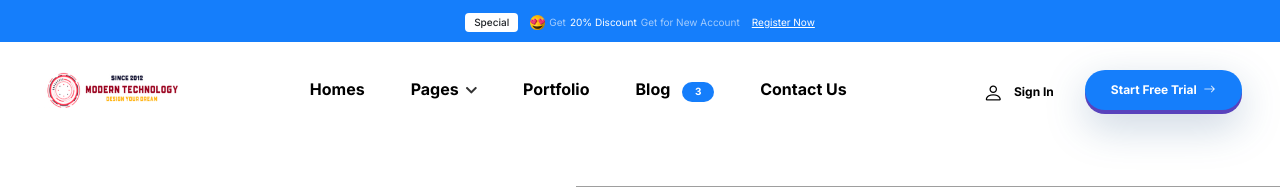
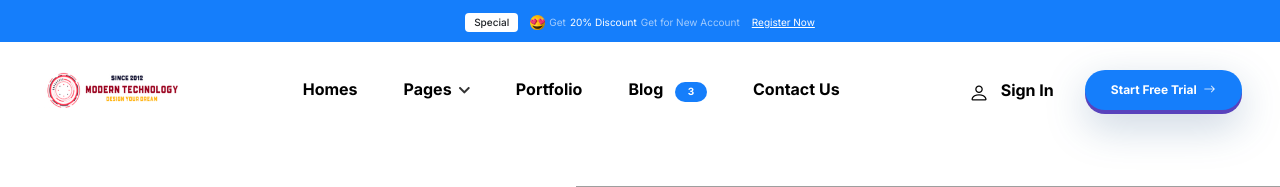
Before and after one commit to preetu098/mitsafewebsite, a PHP site: page /index.php in a window 1280 px wide. Shown: the top 187 px of the page. Run offline with PHP 8.4, Linux system fonts and the light colour scheme; some libraries are stand-ins or nearby versions; grey boxes are pictures that could not be loaded.

Commit message:
add chnages

```diff
--- a/layout/header.php
+++ b/layout/header.php
@@ -62,12 +62,7 @@ Indore</title>
             </div>
         </div>
     </div>
-    <style>
-            ul li a
-            {
-                font-size:16px!important;
-            }
-    </style>
+
     <!-- ====== end top navbar ====== -->
 
     <!-- ====== start navbar ====== -->
@@ -83,10 +78,10 @@ Indore</title>
             </button>
             <div class="collapse navbar-collapse" id="navbarSupportedContent">
                 <ul class="navbar-nav m-auto mb-2 mb-lg-0">
-                    <li class="nav-item dropdown">
+                    <li class="nav-item dropdown" style="font-size:16px!important;">
                         <!-- <a class="nav-link active dropdown-toggle" href="#" id="navbarDropdown1" role="button"
                             data-bs-toggle="dropdown" aria-expanded="false"> -->
-                            <a class="nav-link" href="index.php">
+                            <a class="nav-link" href="index.php" style="font-size:16px!important;">
                             Homes
                         </a>
                         <!-- <ul class="dropdown-menu" aria-labelledby="navbarDropdown1">
@@ -99,34 +94,34 @@ Indore</title>
                             <li><a class="dropdown-item" href="home-digital-agency.html"> Digital Agency </a></li>
                         </ul> -->
                     </li>
-                    <li class="nav-item dropdown">
+                    <li class="nav-item dropdown" style="font-size:16px!important;">
                         <a class="nav-link dropdown-toggle" href="#" id="navbarDropdown2" role="button"
-                            data-bs-toggle="dropdown" aria-expanded="false">
+                            data-bs-toggle="dropdown" aria-expanded="false" style="font-size:16px!important;">
                             pages
                         </a>
                         <ul class="dropdown-menu" aria-labelledby="navbarDropdown1">
-                            <li><a class="dropdown-item" href="about.php">About</a></li>
+                            <li><a class="dropdown-item" href="about.php" style="font-size:16px!important;">About</a></li>
                             <!-- <li><a class="dropdown-item" href="page-product-5.html">Product</a></li> -->
-                            <li><a class="dropdown-item" href="service.php">Services</a></li>
+                            <li><a class="dropdown-item" href="service.php" style="font-size:16px!important;">Services</a></li>
 
-                            <li><a class="dropdown-item" href="singlePost.php">Single Project</a></li>
-                            <li><a class="dropdown-item" href="singlePost.php">Single Blog</a></li>
+                            <li><a class="dropdown-item" href="singlePost.php" style="font-size:16px!important;">Single Project</a></li>
+                            <li><a class="dropdown-item" href="singlePost.php" style="font-size:16px!important;">Single Blog</a></li>
                         </ul>
                     </li>
-                    <li class="nav-item">
-                        <a class="nav-link" href="portfolio.php">
+                    <li class="nav-item" >
+                        <a class="nav-link" href="portfolio.php" style="font-size:16px!important;">
                             portfolio
                         </a>
                     </li>
-                    <li class="nav-item">
-                        <a class="nav-link" href="blog.php">
+                    <li class="nav-item" >
+                        <a class="nav-link" href="blog.php" style="font-size:16px!important;">
                             blog
                             <small
                                 class="fs-10px icon-20 rounded-pill bg-blue5 text-white fw-bold px-3 ms-2 d-inline-flex justify-content-center align-items-center">3</small>
                         </a>
                     </li>
-                    <li class="nav-item">
-                        <a class="nav-link" href="contactus.php">
+                    <li class="nav-item" >
+                        <a class="nav-link" href="contactus.php" style="font-size:16px!important;">
                             contact us
                         </a>
                     </li>
@@ -135,7 +130,7 @@ Indore</title>
                 <div class="nav-side">
                     <div class="d-flex align-items-center">
                         <span class="nav-item">
-                            <a class="nav-link" href="page-contact-5.html">
+                            <a class="nav-link" href="page-contact-5.html" style="font-size:16px!important;">
                                 <i class="bi bi-person fs-5 me-2"></i>
                                 sign in
                             </a>
```
